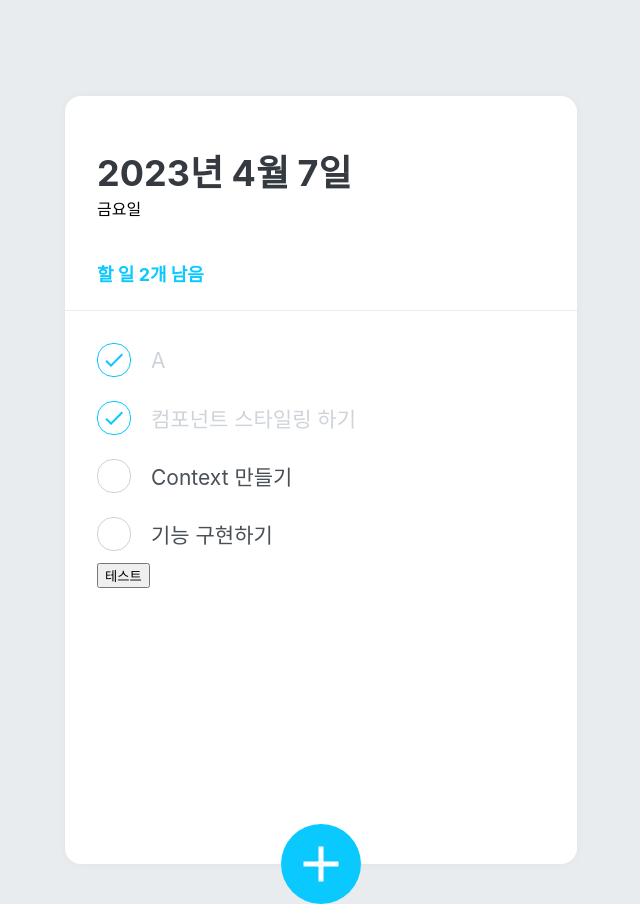
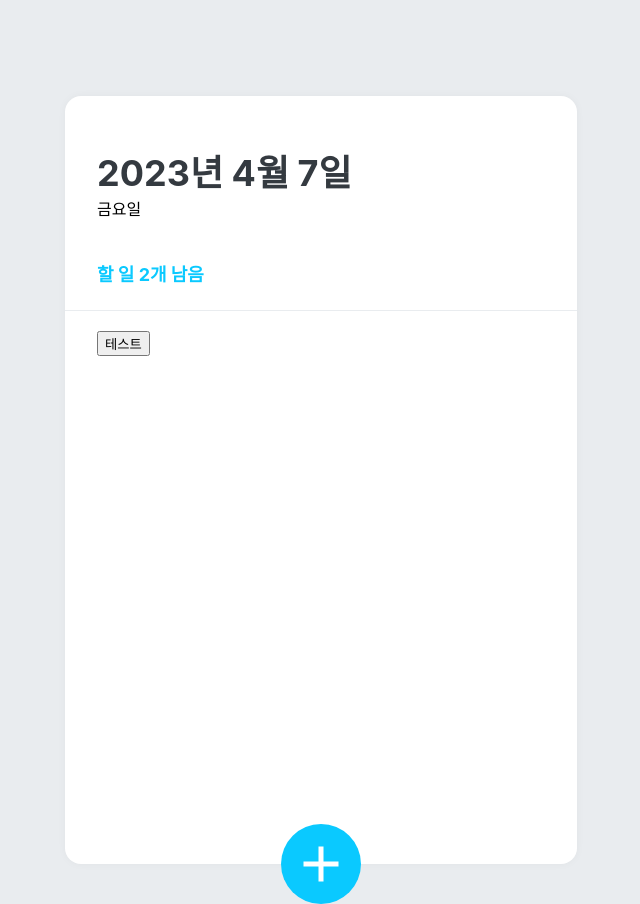
Before and after one commit to rkgh17/ToDoList_Project, a React (Create React App) app in the folder todolist/front/: page /mylist in a window 1280 px wide. Shown: the whole page, without its empty margins (319-959 px from the left). Built offline with nearby package versions, Linux system fonts and the light colour scheme.

Commit message:
Back | TODO List API

```diff
--- a/todolist/front/src/routes/Todo/TodoList.js
+++ b/todolist/front/src/routes/Todo/TodoList.js
@@ -1,4 +1,5 @@
 import React from "react";
+import { useState } from "react";
 import styled from "styled-components";
 import TodoItem from "./TodoItem";
 import axios from "axios";
@@ -11,6 +12,13 @@ const TodoListBlock = styled.div`
 `;
 
 function TodoList() {
+  // 받은 데이터 관리
+  const [todos, setTodos] = useState([]);
+
+  const todoList = todos.map((todo) => (
+    <TodoItem key={todo.listid} text={todo.todo} done={todo.isdone} />
+  ));
+
   // Back과 통신하여 refreshToken속 id를 보내어 id별 todo들을 가져옴
   const listtest = () => {
     axios
@@ -22,16 +30,18 @@ function TodoList() {
       .then((res) => {
         console.log(res);
         // 받은 데이터 표시하고 -> 각자 고유번호 지정?
+        setTodos(res.data);
+        // console.log(typeof todos); //object - 각각의 배열 안에 키 - 값
+        // console.log(todos[0].listid);
       })
       .catch((err) => {});
   };
 
   return (
     <TodoListBlock>
-      <TodoItem text="A" done={true} />
-      <TodoItem text="컴포넌트 스타일링 하기" done={true} />
-      <TodoItem text="Context 만들기" done={false} />
-      <TodoItem text="기능 구현하기" done={false} />
+      {/* <TodoItem text={todos[0].todo} done={todos[0].isdone} /> */}
+      {todoList}
+
       <button onClick={listtest}>테스트</button>
     </TodoListBlock>
   );
```
